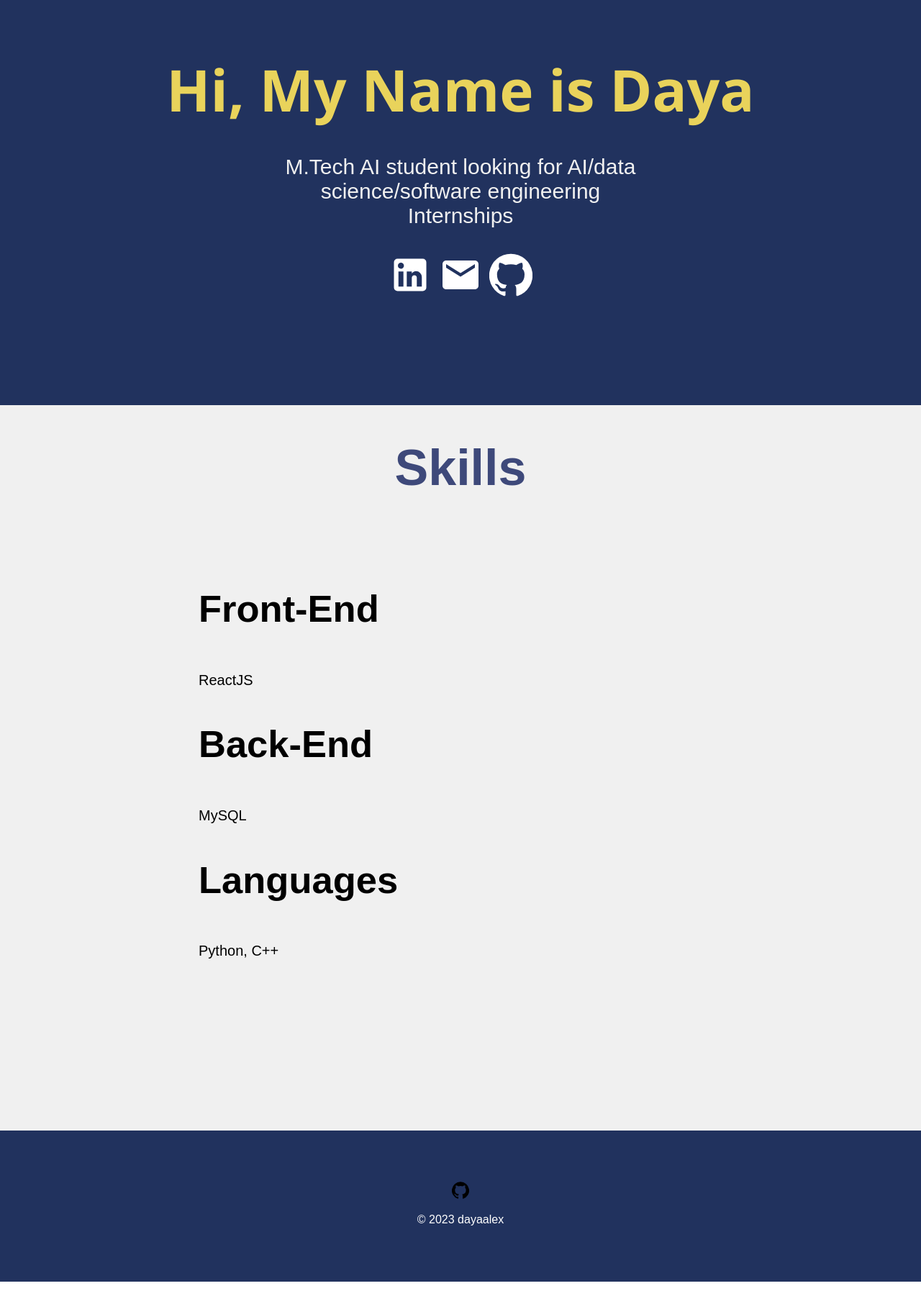
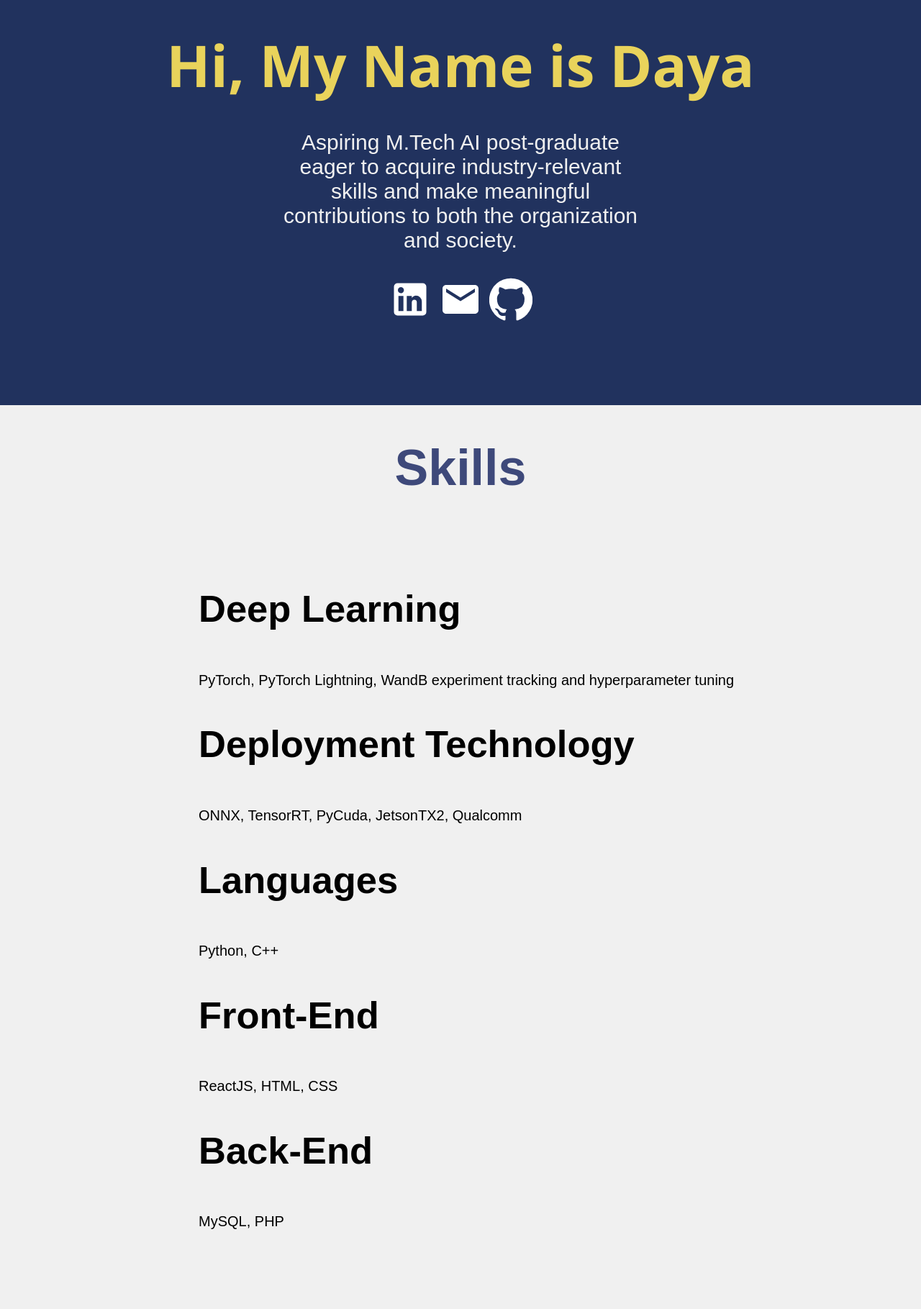
Before and after one commit to DayaAlex/portfolio, a React (Create React App) app: page / in a window 1280 px wide. Shown: the part 237-2056 px from the top of the page at 72% size. Before the commit the page ends 2018 px from the top, so only its background shows below. Built offline with nearby package versions, Linux system fonts and the light colour scheme.

Commit message:
editted skills in home page, also rearranged experience

```diff
--- a/src/pages/Experience.js
+++ b/src/pages/Experience.js
@@ -11,16 +11,54 @@ function Experience() {
   return (
     <div className='Experience'>
       <VerticalTimeline lineColor='#3e497a'>
+
       <VerticalTimelineElement
        className='vertical-timeline-element--education'
-       date='2013'
+       date='Sept 2022- Jun 2024'
        iconStyle={{background:'#3e497a',color:'#fff'}}
        icon={<SchoolIcon/>}
       >
         <h3 className='vertical-timeline-element-title'>
-          Kendriya Vidyalaya No.2, Naval Base, Kochi, Kerala
+          College of Engineering Trivandrum, Kerala
         </h3>
-        <p>10th CGPA-10</p>
+        <p>M.Tech Artificial Intelligence CGPA-7.84</p>
+      </VerticalTimelineElement>
+
+      <VerticalTimelineElement
+       className='vertical-timeline-element--education'
+       date='Oct 2023- Jan 2024'
+       iconStyle={{background:'#3e497a',color:'#fff'}}
+       icon={<SchoolIcon/>}
+      >
+        <h3 className='vertical-timeline-element-title'>
+          Udacity
+        </h3>
+        <p>Nanodegree: AI programming with Python</p>
+
+      </VerticalTimelineElement>
+
+      <VerticalTimelineElement
+       className='vertical-timeline-element--education'
+       date='2020-2021'
+       iconStyle={{background:'#3e497a',color:'#fff'}}
+       icon={<SchoolIcon/>}
+      >
+        <h3 className='vertical-timeline-element-title'>
+          Annamalai University
+        </h3>
+        <p>Post Graduate Diploma in Computer Apllications</p>
+      </VerticalTimelineElement>
+
+      <VerticalTimelineElement
+       className='vertical-timeline-element--education'
+       date='2015-2019'
+       iconStyle={{background:'#3e497a',color:'#fff'}}
+       icon={<SchoolIcon/>}
+      >
+        <h3 className='vertical-timeline-element-title'>
+          Rajiv Gandhi Institute of Technology,Kottayam, Kerala
+        </h3>
+        <p>B.Tech Civil Engineering CGPA-7.9</p>
       </VerticalTimelineElement>
 
       <VerticalTimelineElement
@@ -37,54 +75,15 @@ function Experience() {
 
       <VerticalTimelineElement
        className='vertical-timeline-element--education'
-       date='2015-2019'
+       date='2013'
        iconStyle={{background:'#3e497a',color:'#fff'}}
        icon={<SchoolIcon/>}
       >
         <h3 className='vertical-timeline-element-title'>
-          Rajiv Gandhi Institute of Technology,Kottayam, Kerala
+          Kendriya Vidyalaya No.2, Naval Base, Kochi, Kerala
         </h3>
-        <p>B.Tech Civil Engineering CGPA-7.9</p>
+        <p>10th CGPA-10</p>
       </VerticalTimelineElement>
-
-      <VerticalTimelineElement
-       className='vertical-timeline-element--education'
-       date='2020-2021'
-       iconStyle={{background:'#3e497a',color:'#fff'}}
-       icon={<SchoolIcon/>}
-      >
-        <h3 className='vertical-timeline-element-title'>
-          Annamalai University
-        </h3>
-        <p>Post Graduate Diploma in Computer Apllications</p>
-      </VerticalTimelineElement>
-
-      <VerticalTimelineElement
-       className='vertical-timeline-element--education'
-       date=')Oct 2023- Jan 2024'
-       iconStyle={{background:'#3e497a',color:'#fff'}}
-       icon={<SchoolIcon/>}
-      >
-        <h3 className='vertical-timeline-element-title'>
-          Udacity
-        </h3>
-        <p>Nanodegree: AI programming with Python</p>
-
-      </VerticalTimelineElement>
-
-
-      <VerticalTimelineElement
-       className='vertical-timeline-element--education'
-       date='Sept 2022- Jun 2024'
-       iconStyle={{background:'#3e497a',color:'#fff'}}
-       icon={<SchoolIcon/>}
-      >
-        <h3 className='vertical-timeline-element-title'>
-          College of Engineering Trivandrum, Kerala
-        </h3>
-        <p>M.Tech Artificial Intelligence CGPA-7.84</p>
-      </VerticalTimelineElement>
-
 
       </VerticalTimeline>
 
--- a/src/pages/Home.js
+++ b/src/pages/Home.js
@@ -10,7 +10,8 @@ function Home() {
       <div className='about'>
       <h2> Hi, My Name is Daya </h2>
       <div className='prompt'>
-        <p> M.Tech AI student looking for AI/data science/software engineering Internships </p>
+        <p> Aspiring M.Tech AI post-graduate eager to acquire industry-relevant skills and make
+        meaningful contributions to both the organization and society. </p>
         <LinkedInIcon/>
         <EmailIcon/>
         <GitHubIcon/>
@@ -20,17 +21,26 @@ function Home() {
       <h1> Skills</h1>
       <ol className='list'>
         <li className='item'>
-          <h2> Front-End</h2>
-          <span> ReactJS</span>
-        </li>
+            <h2> Deep Learning</h2>
+            <span> PyTorch, PyTorch Lightning, WandB experiment tracking and hyperparameter tuning</span>
+          </li>
         <li className='item'>
-          <h2> Back-End</h2>
-          <span> MySQL</span>
+          <h2> Deployment Technology</h2>
+          <span> ONNX, TensorRT, PyCuda, JetsonTX2, Qualcomm</span>
         </li>
         <li className='item'>
           <h2> Languages</h2>
           <span> Python, C++</span>
         </li>
+        <li className='item'>
+          <h2> Front-End</h2>
+          <span> ReactJS, HTML, CSS</span>
+        </li>
+        <li className='item'>
+          <h2> Back-End</h2>
+          <span> MySQL, PHP</span>
+        </li>
+
       </ol>
 
 
```
